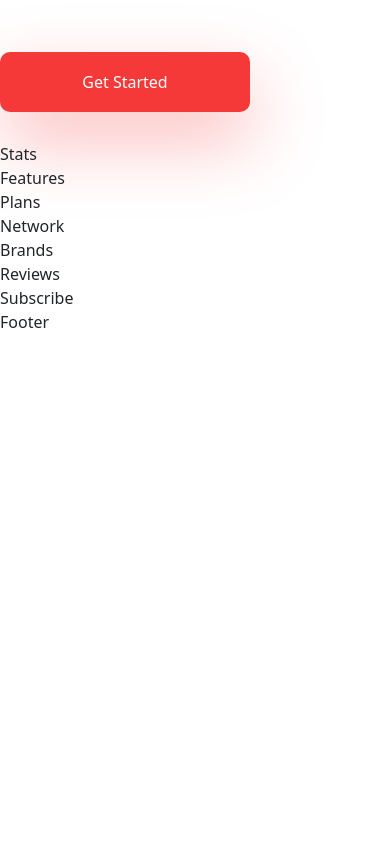
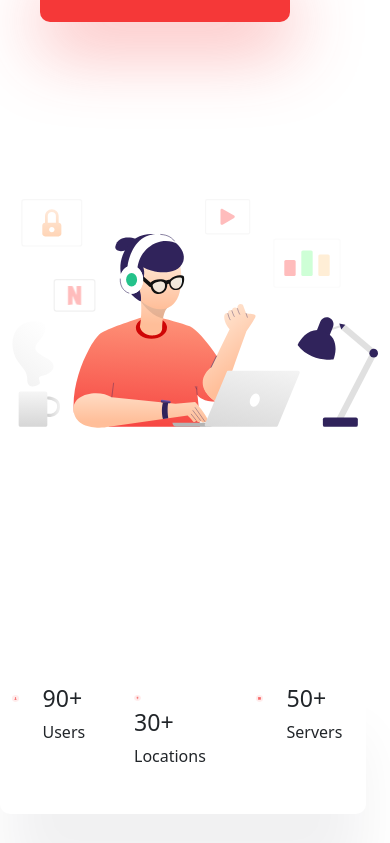
Before and after one commit to digimori/LaslesVPN, a React (Vite) app: page / in a window 390 px wide. Shown: the part 921-1764 px from the top of the page. Before the commit the page ends 1255 px from the top, so only its background shows below. Built offline with nearby package versions, Linux system fonts and the light colour scheme.

Commit message:
Heading media queries completed. Stats component started.

```diff
--- a/src/components/Heading/Heading.css
+++ b/src/components/Heading/Heading.css
@@ -19,3 +19,17 @@ div.heading__text {
 .heading__text-p {
   padding: 20px 0 30px 0;
 }
+
+@media screen and (max-width: 768px) {
+  div.heading__container {
+    margin-top: 20px;
+  }
+  div.heading__text {
+    margin: 0 auto 20px auto;
+    padding: 30px 3px;
+    width: 75%;
+  }
+  .heading__image img {
+    margin-top: 50px;
+  }
+}
--- a/src/components/Heading/Heading.jsx
+++ b/src/components/Heading/Heading.jsx
@@ -7,7 +7,7 @@ const Heading = () => {
   return (
     <Container className="heading__container">
       <Row>
-        <Col className="col-md-6 heading__text">
+        <Col className="col-12 col-md-6 heading__text">
           <Row>
             <h1 className="headtext__rubik">
               Want anything to be easy with <strong>LaslesVPN.</strong>
@@ -23,7 +23,7 @@ const Heading = () => {
             <StartSubscribe text="Get Started" />
           </Row>
         </Col>
-        <Col className="col-md-5 heading__image">
+        <Col className="col-12 col-md-5 heading__image">
           <img src={headingImage} alt="" />
         </Col>
       </Row>
--- a/src/components/Stats/Stats.css
+++ b/src/components/Stats/Stats.css
@@ -0,0 +1,23 @@
+.stats__container {
+  width: 100%;
+  margin: 150px auto;
+}
+
+.stats__container-inner {
+  justify-content: center;
+  margin: 0 auto;
+  border-radius: 10px;
+  background-color: #fff;
+  box-shadow: 3px 75px 57px -7px rgba(13, 16, 37, 0.06);
+  padding: 30px 0;
+}
+
+.stats__container-inner_sides {
+  margin: 0 auto;
+  justify-content: center;
+}
+.stats__container-inner_middle {
+  margin: 0 auto;
+  border-left: 2px #eeeff2;
+  border-right: 2px #eeeff2;
+}
--- a/src/components/Stats/Stats.jsx
+++ b/src/components/Stats/Stats.jsx
@@ -1,7 +1,49 @@
 import "./Stats.css";
+import { Container, Row, Col } from "react-bootstrap";
+import user from "../../assets/user.png";
+import location from "../../assets/location.png";
+import server from "../../assets/Server.png";
 
 const Stats = () => {
-  return <div>Stats</div>;
+  return (
+    <Container className="stats__container">
+      <Row className="stats__container-inner w-100">
+        <Col className="stats__container-inner_sides col-md-3">
+          <Row>
+            <Col className="col-3">
+              <img src={user} alt="users-logo" />
+            </Col>
+            <Col>
+              <h3>90+</h3>
+              <p>Users</p>
+            </Col>
+          </Row>
+        </Col>
+        <Col className="stats__container-inner_middle col-md-3">
+          <Row>
+            <Col className="col-3">
+              <img src={location} alt="users-logo" />
+            </Col>
+            <Col>
+              <h3>30+</h3>
+              <p>Locations</p>
+            </Col>
+          </Row>
+        </Col>
+        <Col className="stats__container-inner_sides col-md-3">
+          <Row>
+            <Col className="col-3">
+              <img src={server} alt="users-logo" />
+            </Col>
+            <Col>
+              <h3>50+</h3>
+              <p>Servers</p>
+            </Col>
+          </Row>
+        </Col>
+      </Row>
+    </Container>
+  );
 };
 
 export default Stats;
```
